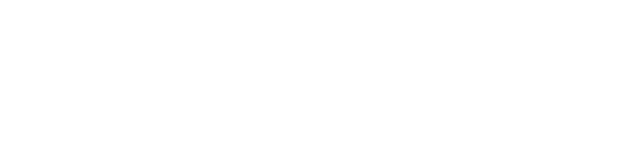
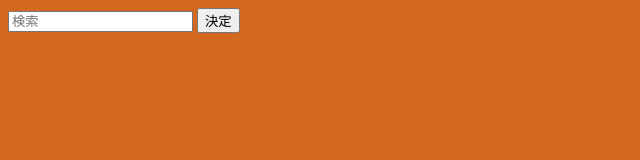
Before and after one commit to DeveloperUchida/HomemadeSNSSite, a plain HTML site: page Search.html in a window 1280 px wide. Shown: the whole page, without its empty margins (0-640 px from the left). Drawn offline with Linux system fonts and the light colour scheme.

Commit message:
DataUpdate 2024/04/05

```diff
--- a/Search.css
+++ b/Search.css
@@ -1 +1,4 @@
 @charset "UTF-8";
+body{
+ background-color:chocolate;
+}
--- a/Search.html
+++ b/Search.html
@@ -10,7 +10,12 @@
 </head>
 
 <body>
-
+    <div id="Search">
+        <form action="http://www.google.co.jp/search" method="get">
+            <input type="search" name="search" placeholder="検索">
+            <input type="submit" name="submit" value="決定">
+        </form>
+    </div>
 </body>
 
 </html>
```
Also changed, not shown: notifaiction.html (+4 -1 lines).
